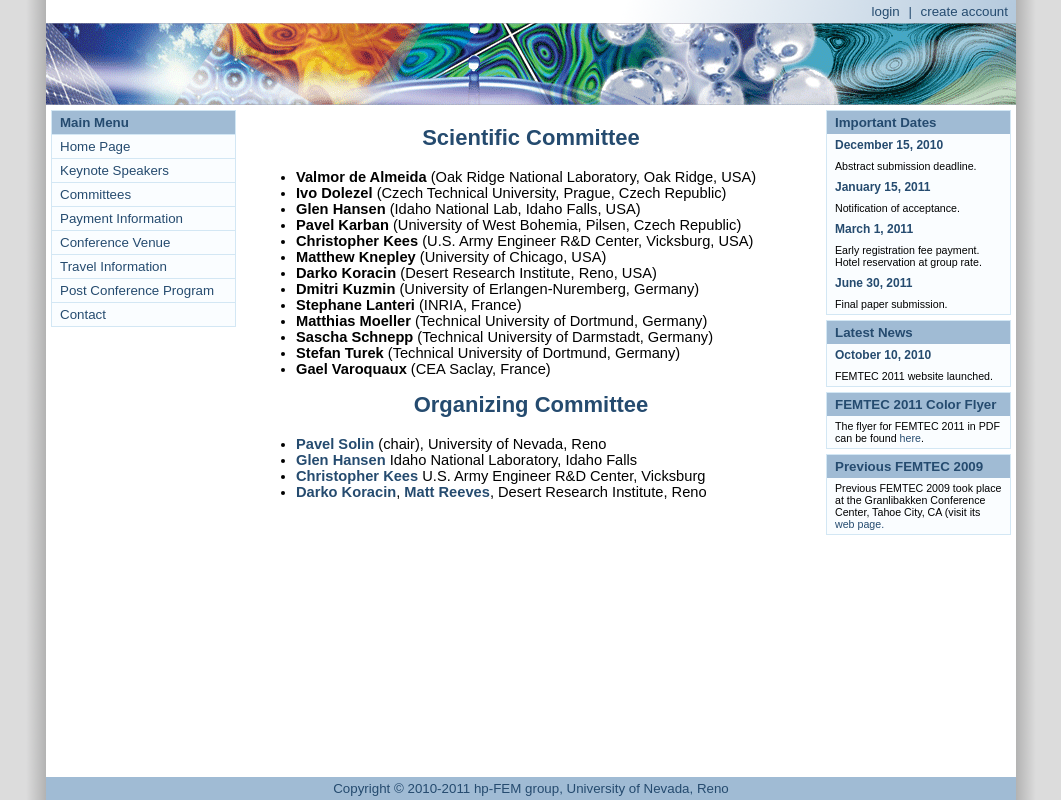
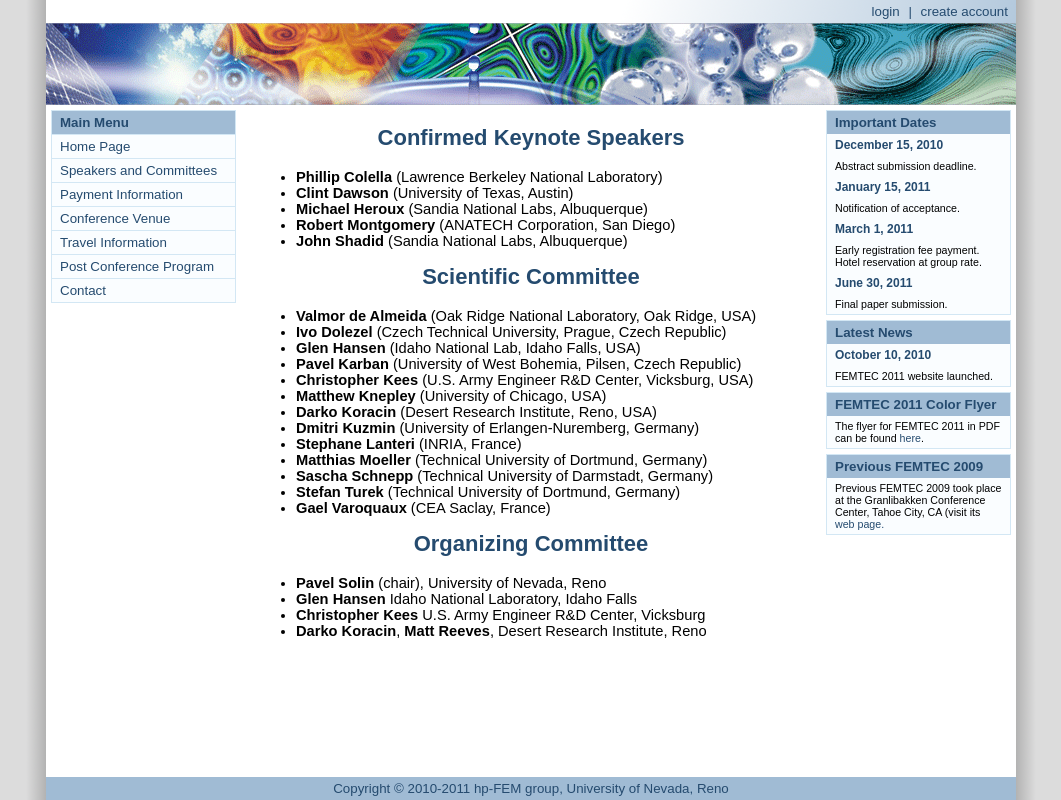
Before and after one commit to mattpap/femtec-2011, a Django app: template femtec/templates/content/committees.html in a window 1280 px wide. Shown: the whole page, without its empty margins (109-1170 px from the left). Run offline with Django 3.2, Linux system fonts and the light colour scheme; the template is opened without the code that fills it, so the values that code supplies are empty; parts of the project's set-up code (start-up, migrations or seed data) failed here and were passed over.

Commit message:
Merging Keynote Speakers and Committees sections.

```diff
--- a/femtec/templates/base.html
+++ b/femtec/templates/base.html
@@ -41,8 +41,8 @@
                     <ul class="menu">
                         <li><a href="/events/femtec-2011/">Home Page</a></li>
                         <!--<li><a href="/events/femtec-2011/topics/">Conference Topics</a></li> -->
-                        <li><a href="/events/femtec-2011/keynote/">Keynote Speakers</a></li>
-                        <li><a href="/events/femtec-2011/committees/">Committees</a></li>
+                        <!--<li><a href="/events/femtec-2011/keynote/">Keynote Speakers</a></li> -->
+                        <li><a href="/events/femtec-2011/committees/">Speakers and Committees</a></li>
                         <li><a href="/events/femtec-2011/payment/">Payment Information</a></li>
                         <li><a href="/events/femtec-2011/venue/">Conference Venue</a></li>
                         <!--<li><a href="/events/femtec-2011/accommodation/">Accommodation</a></li> -->
@@ -127,26 +127,25 @@
                             <a href="http://www.erdc.usace.army.mil/">U.S. Army Engineer Research and Development
                                Center</a> (Vicksburg, Mississippi),
                             The objective of the meeting is to strengthen the interaction between researchers
-                            who develop new computational methods, and scientists and engineers who employ
+                            who develop new computational methods, and scientists and engineers from various fields
+                            who employ
                             numerical methods in their research. Specific focus areas
                             of FEMTEC 2011 include, but are not limited to, the following:
 
                             <h3>Main Focus Areas</h3>
                             <ul>
                             </li>
-                            <li> Computational methods in earth sciences.
+                            <li> Computational methods in hydrology, atmospheric<br> modeling, and other earth sciences.
                             </li>
-                            <li> Computational methods in engineering.
+                            <li> Computational methods in nuclear, mechanical,<br> civil, electrical, and other engineering fields.
                             </li>
-                            <li> Computational methods in scientific visualization.
+                            <li> Scientific visualization.
                             </li>
-                            <li> Open-source scientific computing software.
-                            </li>
-                            <li> Python in scientific computing.
+                            <li> Open-source projects and software in scientific computing.
                             </li>
                             </ul>
                         Part of the conference will be a software afternoon featuring
-                        selected major open source projects.
+                        open source projects.
 
                         </p>
                         <h3>Proceedings</h3>
@@ -154,7 +153,8 @@
                             Proceedings of FEMTEC 2011 will appear as a special issue of
                             <a href="http://www.elsevier.com/wps/find/journaldescription.cws_home/505613/description#description">Journal
                             of Computational and Applied Mathematics</a>
-                            (2008 SCI impact factor 1.292).
+                            (2008 SCI impact factor 1.292), and additional high-impact international
+                            journals as needed.
                         </p>
                         <h3>Abstract Submission</h3>
                         <p>
--- a/femtec/templates/content/committees.html
+++ b/femtec/templates/content/committees.html
@@ -1,6 +1,18 @@
 {% extends "base.html" %}
 
 {% block content %}
+
+    <h2>Confirmed Keynote Speakers</h2>
+
+    <ul>
+        <li><b>Phillip Colella</b> (Lawrence Berkeley National Laboratory)</li>
+        <li><b>Clint Dawson</b> (University of Texas, Austin)</li>
+        <li><b>Michael Heroux </b> (Sandia National Labs, Albuquerque)</li>
+        <li><b>Robert Montgomery </b> (ANATECH Corporation, San Diego)</li>
+        <li><b>John Shadid</b> (Sandia National Labs, Albuquerque)</li>
+    </ul>
+
+
     <h2>Scientific Committee</h2>
 
     <ul>
@@ -22,14 +34,13 @@
     <h2>Organizing Committee</h2>
 
     <ul>
-        <li><b><a href="http://hpfem.org/people/pavel">Pavel Solin</a></b> (chair),
-            University of Nevada, Reno</li>
-        <li><b><a href="http://hpfem.org/~ghansen/research.html">Glen Hansen</a></b>
+        <li><b>Pavel Solin</b> (chair), University of Nevada, Reno</li>
+        <li><b>Glen Hansen</b>
             Idaho National Laboratory, Idaho Falls</li>
-        <li><b><a href="http://chl.erdc.usace.army.mil/chl.aspx?p=s&a=Persons;401">Christopher Kees</a></b>
+        <li><b>Christopher Kees</b>
             U.S. Army Engineer R&D Center, Vicksburg</li>
-        <li><b><a href="http://www.dri.edu/darko-koracin">Darko Koracin</a></b>,
-            <b><a href="http://www.dri.edu/matt-reeves">Matt Reeves</a></b>,
+        <li><b>Darko Koracin</b>,
+            <b>Matt Reeves</b>,
             Desert Research Institute, Reno</li>
     </ul>
 {% endblock %}
```
